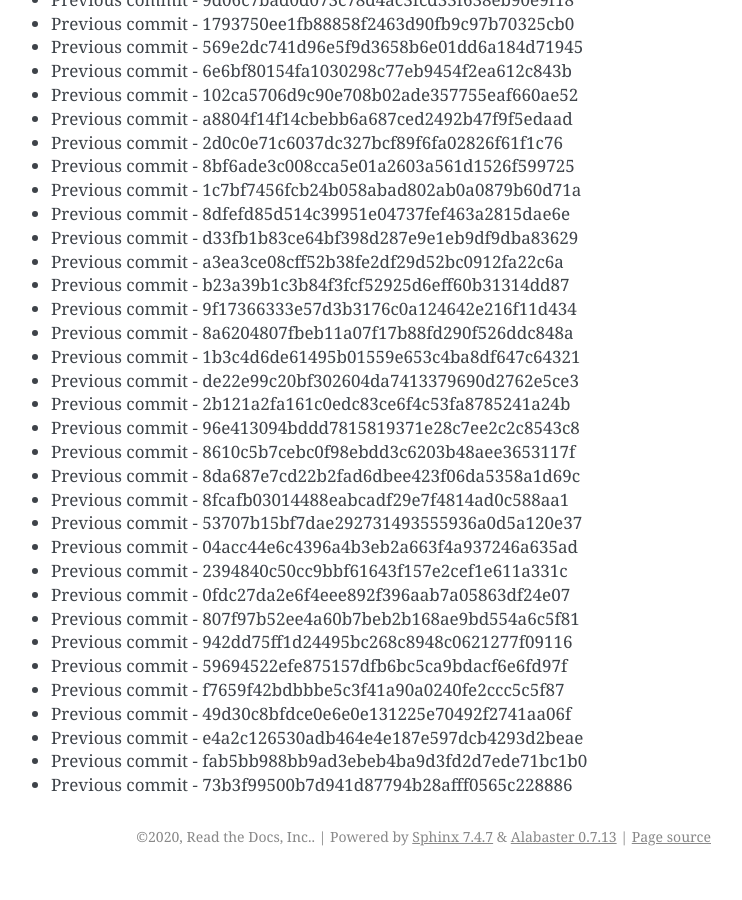
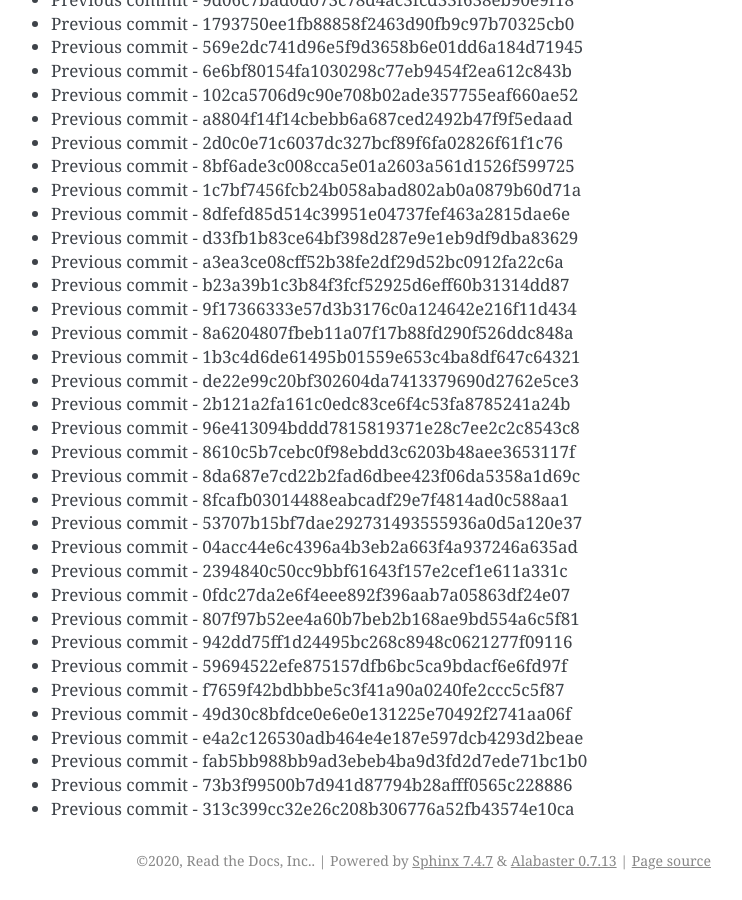
Before and after one commit to readthedocs/rtd-git-stresstest, a Sphinx documentation site: the page built from docs/updates.rst, in a window 1280 px wide and 900 px high, scrolled down 16909 px. Shown: the whole window, without its empty margins (399-1141 px from the left). Built offline with Sphinx 7.4.7, drawn with Linux system fonts in a browser that asks for light colours; before the commit the page ends 17785 px from its top, so only the background shows below that.

Commit message:
Generating commit from previous: 313c399cc32e26c208b306776a52fb43574e10ca

```diff
--- a/docs/updates.rst
+++ b/docs/updates.rst
@@ -742,3 +742,4 @@ It can be tested for any performance characteristics.
 * Previous commit - e4a2c126530adb464e4e187e597dcb4293d2beae
 * Previous commit - fab5bb988bb9ad3ebeb4ba9d3fd2d7ede71bc1b0
 * Previous commit - 73b3f99500b7d941d87794b28afff0565c228886
+* Previous commit - 313c399cc32e26c208b306776a52fb43574e10ca
```
